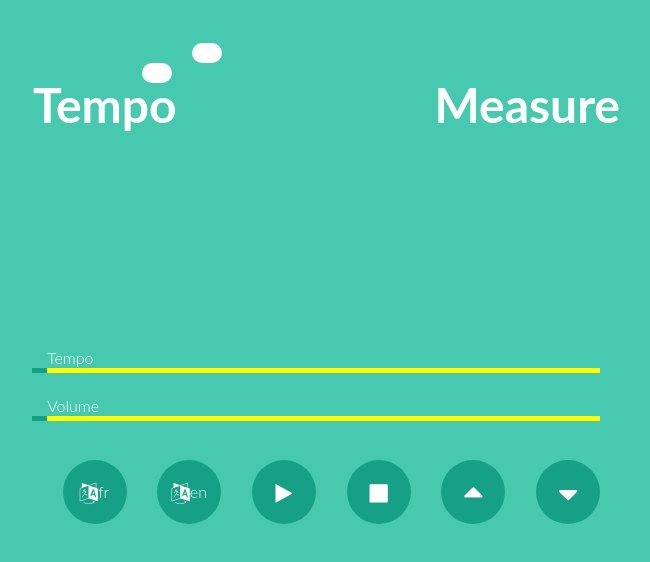
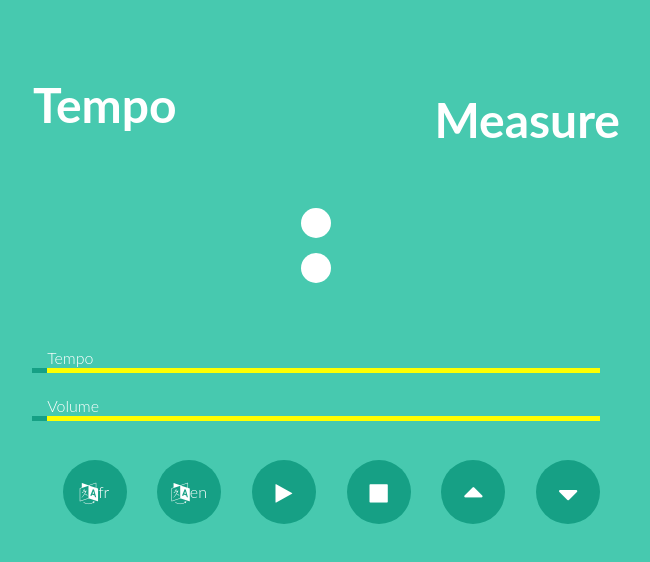
Before and after one commit to JudeSeide/metronome, a plain HTML site: page index.html in a window 1280 px wide. Shown: the whole page, without its empty margins (332-982 px from the left). Drawn offline with Linux system fonts and the light colour scheme.

Commit message:
refactoring et nouvelle interface

```diff
--- a/Vue/Led.js
+++ b/Vue/Led.js
@@ -14,7 +14,7 @@ function Led() {
 
             this.refreshIntervalId = setInterval(function() {
 
-                ledUn.style.backgroundColor = "red";
+                ledUn.style.backgroundColor = "#7f8c8d";
                 setTimeout(function(){ledUn.style.backgroundColor = "#FFFFFF"}, 144);
 
             }, frequence);
@@ -33,7 +33,7 @@ function Led() {
 
             this.refreshIntervalId2 = setInterval(function() {
 
-                ledDeux.style.backgroundColor = "blue";
+                ledDeux.style.backgroundColor = "#34495e";
                 setTimeout(function(){ledDeux.style.backgroundColor = "#FFFFFF"}, 144);
 
             }, frequence);
--- a/index.html
+++ b/index.html
@@ -59,8 +59,6 @@
                 </div>
             </div>
 
-
-
             <div id="afficheur">
                 <div id="afficheurGauche">
                     <h1>Tempo</h1>
@@ -69,15 +67,16 @@
                     <br/>
                 </div>
                 <div id="afficheurDroit">
-                    <div id="mesure">
-                        <h1>Measure</h1>
-                    </div>
+                    <h1 id="mesure">Measure</h1>
                     <div class="taille" id="getReglageMesure"></div>
                 </div>
             </div>
 
-            <div id="ledUn"></div>
-            <div id="ledDeux"></div>
+            <ul id="leds">
+                <li id="ledUn"></li>
+                <li id="ledDeux"></li>
+            </ul>
+
 
             <ul id="buttons">
                 <li id="languefr" class="button"><i class="fa fa-language fa-lg"></i>fr</li>
--- a/styles/metronome.css
+++ b/styles/metronome.css
@@ -90,36 +90,43 @@ body{
     right : 0px;
     text-align: center;
     vertical-align: middle;
-    line-height: 50px;
+    line-height: 80px;
 }
 
 .taille{
     font-size: 5em;
 }
 
+#leds{
+    float:right;
+    width:40%;
+    padding:0;
+    margin:0;
+    left: 48%;
+    display: block;
+    list-style-type:none;
+    position: absolute;
+}
+
 #ledUn{
     width:30px;
-    height:20px;
+    height:30px;
     background:#FFFFFF;
     -webkit-border-radius:100px;
     -moz-border-radius:100px;
     -o-border-radius:100px;
     border-radius:100px;
-    left: 260px;
-    top : 35px;
-    position: absolute;
+    margin-bottom: 5%;
 }
+
 #ledDeux{
     width:30px;
-    height:20px;
+    height:30px;
     background:#FFFFFF;
     -webkit-border-radius:100px;
     -moz-border-radius:100px;
     -o-border-radius:100px;
     border-radius:100px;
-    left: 210px;
-    top : 55px;
-    position: absolute;
 }
 
 #sliders{
```
Also changed, not shown: Vue/IHM.js (+7 -8 lines), nbproject/project.xml (deleted, +0 -9 lines), 2 other files.
